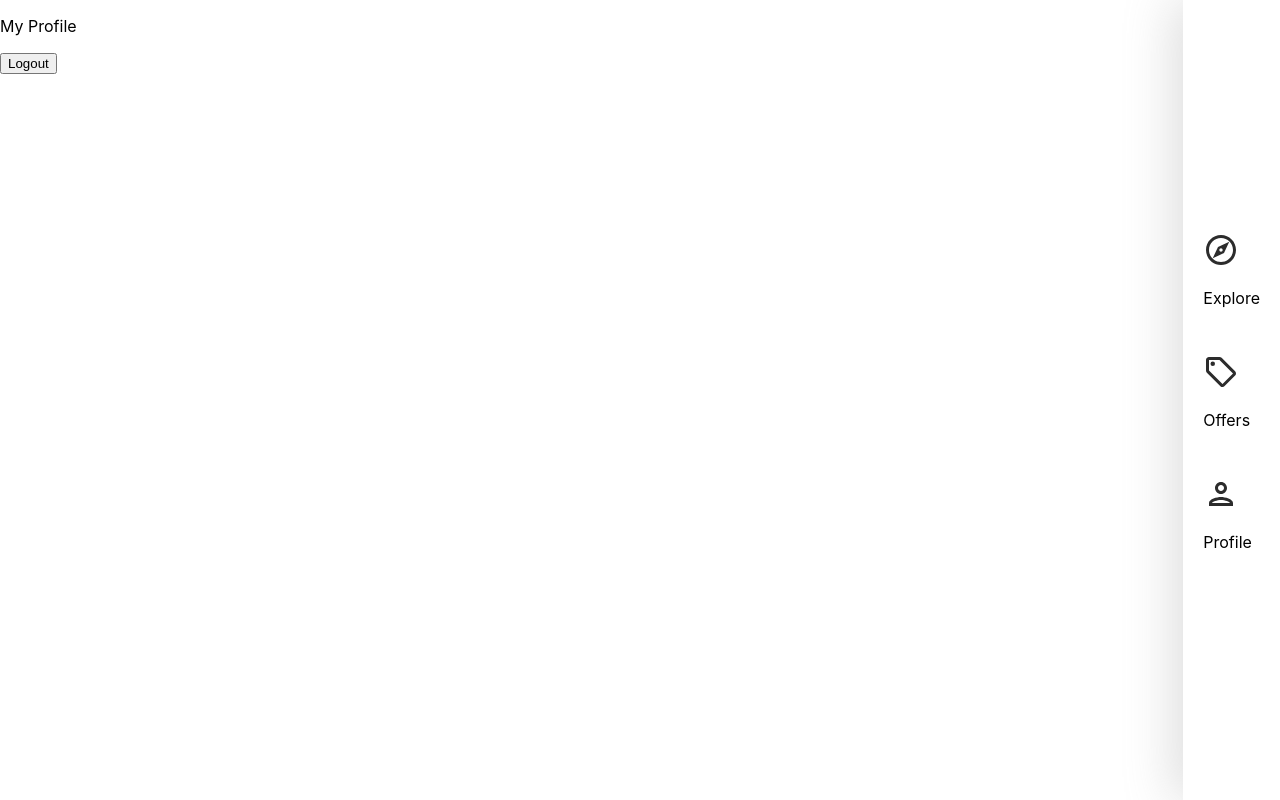
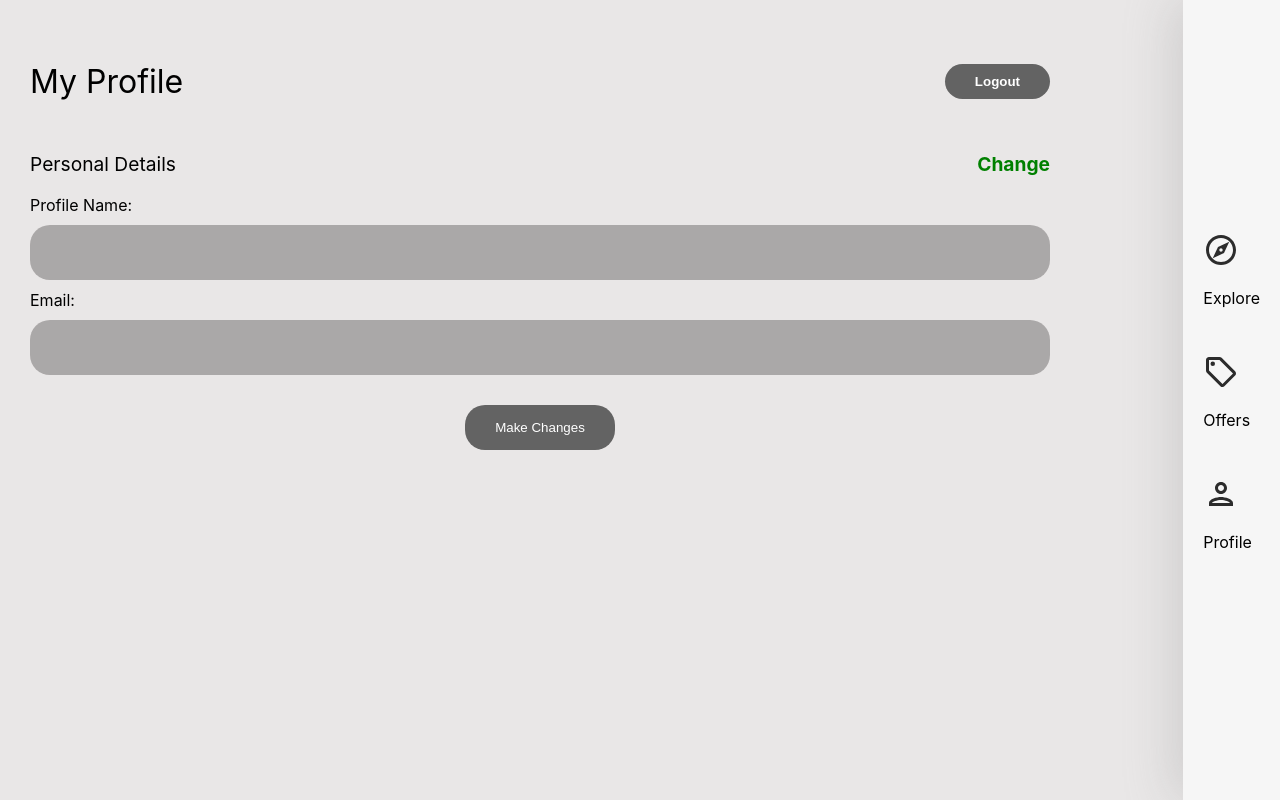
Before and after one commit to Cruxcodes/House-site, a React (Create React App) app: page /profile in a window 1280 px wide. Built offline with nearby package versions, Linux system fonts and the light colour scheme.

Commit message:
Styling profile

```diff
--- a/src/App.css
+++ b/src/App.css
@@ -1,38 +1,17 @@
-/* .App {
-  text-align: center;
+body{
+  background: #b8b4b44f;
 }
 
-.App-logo {
-  height: 40vmin;
-  pointer-events: none;
+.pageContainer{
+  width: calc(100% - 200px);
+  box-sizing: border-box;
+  padding: 30px;
 }
-
-@media (prefers-reduced-motion: no-preference) {
-  .App-logo {
-    animation: App-logo-spin infinite 20s linear;
+.navbar__nav{
+  /* width: 100px; */
+}
+@media screen and (max-width : 750px) {
+  .pageContainer{
+    width: 100%;
   }
 }
-
-.App-header {
-  background-color: #282c34;
-  min-height: 100vh;
-  display: flex;
-  flex-direction: column;
-  align-items: center;
-  justify-content: center;
-  font-size: calc(10px + 2vmin);
-  color: white;
-}
-
-.App-link {
-  color: #61dafb;
-}
-
-@keyframes App-logo-spin {
-  from {
-    transform: rotate(0deg);
-  }
-  to {
-    transform: rotate(360deg);
-  }
-} */
--- a/src/App.tsx
+++ b/src/App.tsx
@@ -9,6 +9,7 @@ function App() {
   return (
     <div className="App">
       <Router>
+        <div className="pageContainer">
           <Routes>
             <Route path="/" element={<house.Explore />} />
             <Route path="/offers" element={<house.Offers />} />
@@ -18,6 +19,7 @@ function App() {
             <Route path="/forgot-password" element={<house.ForgotPassword />} />
           </Routes>
           <Navbar />
+        </div>
       </Router>
       <ToastContainer />
     </div>
--- a/src/pages/Profile.tsx
+++ b/src/pages/Profile.tsx
@@ -1,8 +1,12 @@
 import React, { useEffect, useState } from "react";
 import { useNavigate } from "react-router-dom";
-import { getAuth } from "firebase/auth";
+import { setDoc, updateDoc, doc } from "firebase/firestore";
+import { db } from "../firebase.config";
+import { getAuth, updateProfile } from "firebase/auth";
+import { toast } from "react-toastify";
 export function Profile() {
   const [user, setUser] = useState<any>(null);
+  const [changeDetails, setChangeDetails] = useState<boolean>(false);
   const navigate = useNavigate();
 
   const auth = getAuth();
@@ -11,27 +15,84 @@ export function Profile() {
     email: auth.currentUser?.email,
   });
 
+  const onChange = (e: React.ChangeEvent<HTMLInputElement>): void => {
+    setFormData((prev: any) => ({ ...prev, [e.target.id]: e.target.value }));
+  };
 
-  const {name,email} = formData;
-  const logOut = () =>{
+  // Destructured the form data
+  const { name, email } = formData;
+
+  const logOut = () => {
     auth.signOut();
-    navigate('/sign-in');
-  }
+    navigate("/sign-in");
+  };
+
+  const onSubmit = async () => {
+    console.log("hello");
+    try {
+      if (auth.currentUser?.displayName !== name) {
+        // Update display name in firebase
+        await updateProfile(auth.currentUser!, {
+          displayName: name,
+        });
+
+        // Update in firestore
+        const userRef = doc(db, "users", auth.currentUser!.uid);
+        await updateDoc(userRef, {
+          name,
+        });
+      }
+    } catch (ex) {
+      toast.error('Could not update the user profile')
+    }
+  };
   useEffect(() => {
-    console.log(auth.currentUser);
     setUser(auth.currentUser);
   }, []);
 
   return (
     <div className="profile">
       <header className="profile__header">
-        <p className="pageHeader">
-          My Profile
-        </p>
+        <p className="pageHeader">My Profile</p>
         <button type="button" onClick={logOut} className="logOut">
           Logout
         </button>
       </header>
+      <main>
+        <div className="profile__details details">
+          <p className="details__text">Personal Details</p>
+          <p
+            className="details__changePersonalDetails"
+            onClick={() => setChangeDetails((prev) => !prev)}
+          >
+            {changeDetails ? "Done" : "Change"}
+          </p>
+        </div>
+
+        <div className="profile__card card">
+          <form action="" autoComplete="off">
+            <label htmlFor="name">Profile Name:</label>
+            <input
+              type="text"
+              id="name"
+              className={!changeDetails ? "card__name" : "card__name-active"}
+              disabled={!changeDetails}
+              value={name}
+              onChange={onChange}
+            />
+            <label htmlFor="email">Email: </label>
+            <input
+              type="text"
+              id="email"
+              className={!changeDetails ? "card__email" : "card__email-active"}
+              disabled={!changeDetails}
+              value={email}
+              onChange={onChange}
+            />
+            <input type="submit" value="Make Changes" />
+          </form>
+        </div>
+      </main>
     </div>
   );
 }
--- a/src/styles/style.css
+++ b/src/styles/style.css
@@ -39,7 +39,6 @@
 }
 
 .container {
-  width: calc(100% - 80px);
   padding: 20px;
   box-sizing: border-box;
 }
@@ -183,4 +182,70 @@
 }
 .sign__Bar:hover-button {
   transform: translateY(-2px);
+}
+
+.profile__header {
+  font-size: 2em;
+  display: flex;
+  justify-content: space-between;
+  align-items: center;
+}
+.profile__header button {
+  height: -moz-fit-content;
+  height: fit-content;
+  background: rgb(99, 99, 99);
+  width: -moz-fit-content;
+  width: fit-content;
+  color: white;
+  font-weight: bold;
+  padding: 10px 30px;
+  outline: none;
+  cursor: pointer;
+  border: none;
+  border-radius: 20px;
+  box-shadow: 0px 0px 0px black;
+  transition: 0.2s;
+}
+.profile__header button:hover {
+  transform: translateY(-2px);
+  box-shadow: 0px 5px 10px rgba(0, 0, 0, 0.466);
+}
+.profile .details {
+  display: flex;
+  justify-content: space-between;
+  font-size: 1.2em;
+}
+.profile .details__changePersonalDetails {
+  font-weight: bold;
+  cursor: pointer;
+  color: green;
+}
+.profile .card input {
+  display: block;
+  border: none;
+  width: 100%;
+  outline: none;
+  box-sizing: border-box;
+  border-radius: 20px;
+  padding: 20px 10px;
+  margin: 10px auto;
+  background: rgba(126, 122, 122, 0.5803921569);
+  color: #ffffff;
+}
+.profile .card input[type=submit] {
+  background: rgb(99, 99, 99);
+  width: -moz-fit-content;
+  width: fit-content;
+  margin: 30px auto;
+  padding: 15px 30px;
+  cursor: pointer;
+  box-shadow: 0px 0px 0px black;
+  transition: 0.2s;
+}
+.profile .card input[type=submit]:hover {
+  box-shadow: 6px 6px 2px rgba(0, 0, 0, 0.466);
+}
+.profile .card input[type=submit]:focus {
+  background: #000;
+  box-shadow: 6px 6px 2px rgba(0, 0, 0, 0.466);
 }/*# sourceMappingURL=style.css.map */
--- a/src/styles/style.scss
+++ b/src/styles/style.scss
@@ -34,7 +34,7 @@
 }
 
 .container {
-  width: calc(100% - 80px);
+  // width: calc(100% - 80px);
   padding: 20px;
   box-sizing: border-box;
 
@@ -56,14 +56,14 @@
   position: absolute;
   top: 50%;
   left: 50%;
-  transform: translate(-50%,-50%);
+  transform: translate(-50%, -50%);
   box-sizing: border-box;
   max-width: 500px;
   width: 100%;
   margin: 0px auto;
 
   &__form {
-    img{
+    img {
       z-index: 121212;
     }
     input:-webkit-autofill,
@@ -96,8 +96,6 @@
       }
     }
 
-
-
     &-passwordInputDiv {
       position: relative;
       img:last-child {
@@ -107,7 +105,7 @@
         right: 5px;
         z-index: 1000000000;
       }
-      .hide{
+      .hide {
         position: relative;
         margin-left: 5px;
       }
@@ -195,3 +193,77 @@
     }
   }
 }
+
+// This is the profile page
+.profile {
+  &__header {
+    font-size: 2em;
+    display: flex;
+    justify-content: space-between;
+    align-items: center;
+    button {
+      height: fit-content;
+      background: rgb(99, 99, 99);
+      width: fit-content;
+      color: white;
+      font-weight: bold;
+      padding: 10px 30px;
+      outline: none;
+      cursor: pointer;
+      border: none;
+      border-radius: 20px;
+      box-shadow: 0px 0px 0px black;
+      transition: 0.2s;
+
+      &:hover {
+        transform: translateY(-2px);
+        box-shadow: 0px 5px 10px rgba(0, 0, 0, 0.466);
+      }
+    }
+  }
+  .details {
+    display: flex;
+    justify-content: space-between;
+    font-size: 1.2em;
+
+    &__changePersonalDetails {
+      font-weight: bold;
+      cursor: pointer;
+      color: green;
+    }
+  }
+
+  .card {
+    input {
+      display: block;
+      border: none;
+      width: 100%;
+      outline: none;
+      box-sizing: border-box;
+      border-radius: 20px;
+      padding: 20px 10px;
+      margin: 10px auto;
+      background: #7e7a7a94;
+      color: #ffffff;
+
+      &[type="submit"] {
+        background: rgb(99, 99, 99);
+        width: fit-content;
+        margin: 30px auto;
+        padding: 15px 30px;
+        cursor: pointer;
+        box-shadow: 0px 0px 0px black;
+        transition: 0.2s;
+
+        &:hover {
+          box-shadow: 6px 6px 2px rgba(0, 0, 0, 0.466);
+        }
+
+        &:focus {
+          background: #000;
+          box-shadow: 6px 6px 2px rgba(0, 0, 0, 0.466);
+        }
+      }
+    }
+  }
+}
```
Also changed, not shown: src/components/Layout/Layout.tsx (added, +9 -0 lines), 1 other file (tests, documents, lock files or other folders). Lines whose indentation alone changed are shown as unchanged.
